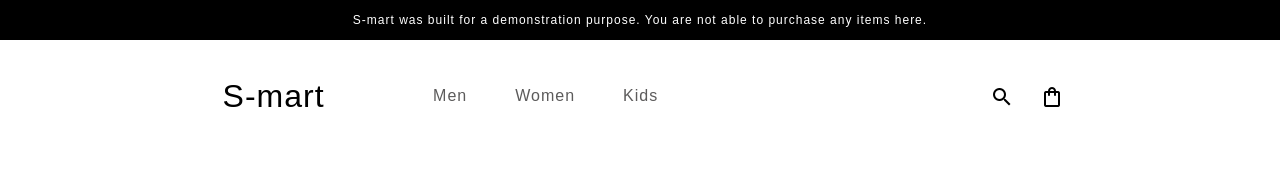
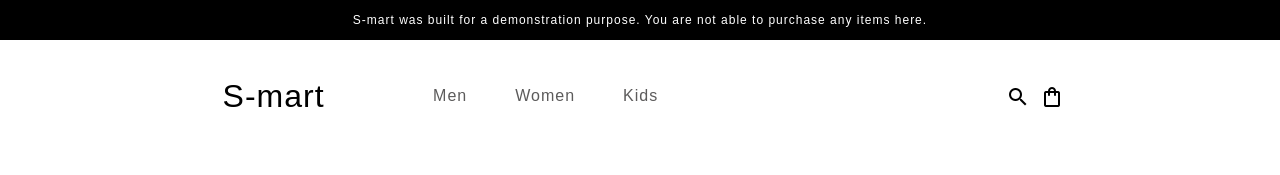
Before and after one commit to mphist/S-mart, a React app in the folder packages/client/: page / in a window 1280 px wide. Shown: the top 175 px of the page. Built offline with nearby package versions, Linux system fonts and the light colour scheme; no server answers.

Commit message:
Client - SearchBar ui change

```diff
--- a/packages/client/src/components/SearchBar/SearchBar.tsx
+++ b/packages/client/src/components/SearchBar/SearchBar.tsx
@@ -32,17 +32,19 @@ function SearchBar({}: SearchBarProps) {
 const searchBar = (openSearch: boolean) => css`
   img {
     position: relative;
+    left: 1rem;
   }
   input {
     visibility: hidden;
     width: 0;
     position: absolute;
-    top: 5.05rem;
-    right: 35rem;
+    top: 5.2rem;
+    right: 35.3rem;
     transition: width 0.5s ease-out;
     padding: 0.1rem 0.5rem;
     padding-right: 2rem;
     font-size: 0.8rem;
+    border: 1px solid black;
     &:focus {
       outline: none;
     }
```
